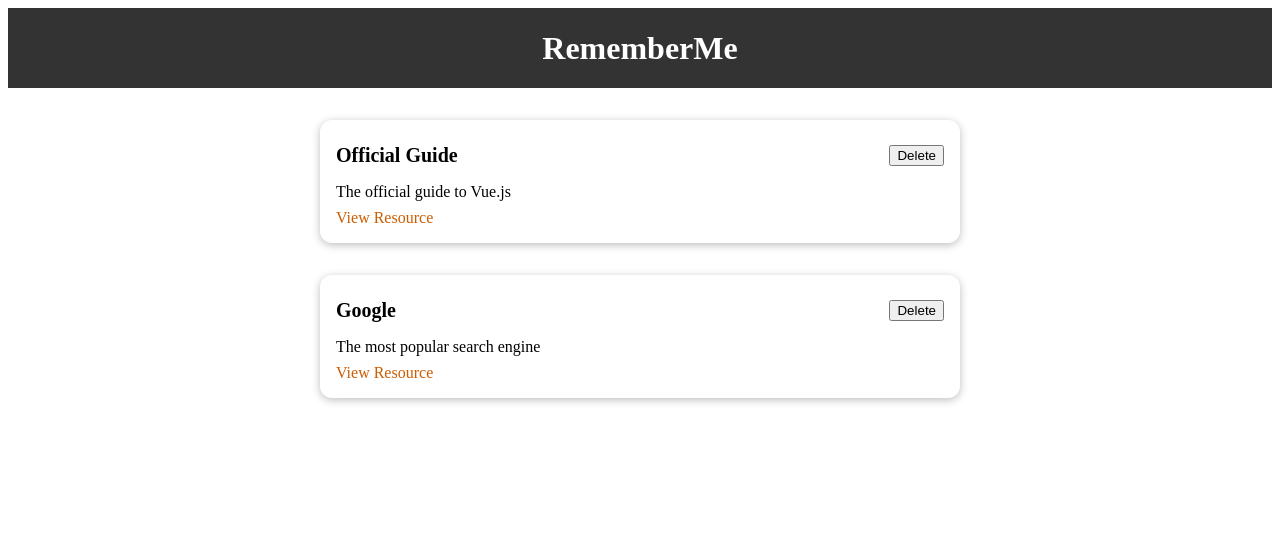
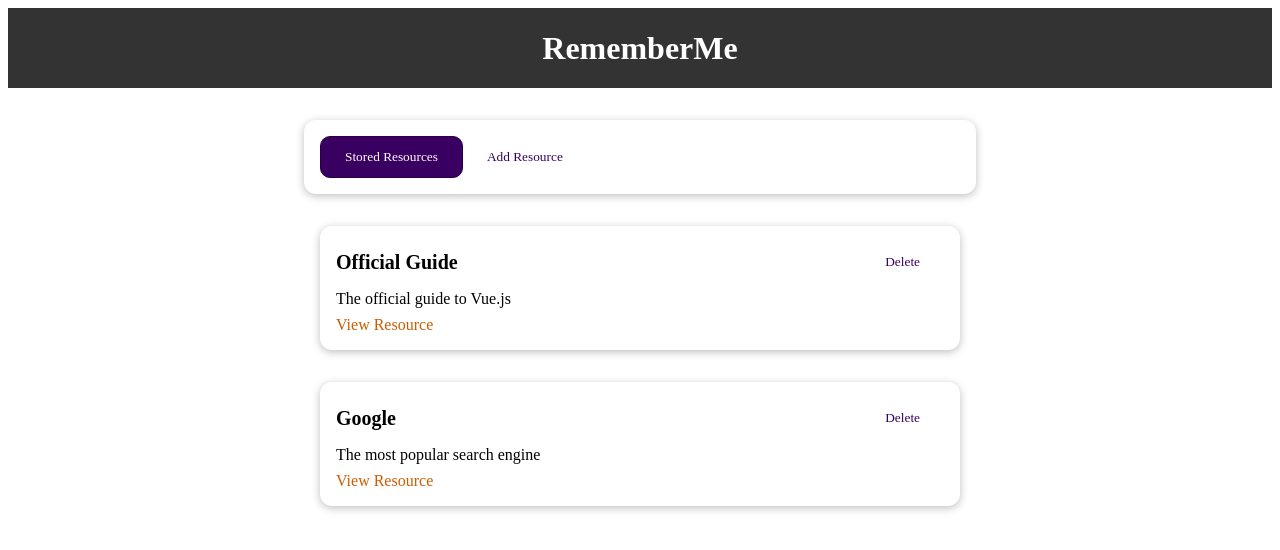
Before and after one commit to andrew0samir/manage-resources-vue, a Vue app: page / in a window 1280 px wide. Shown: the top 550 px of the page. Built offline with nearby package versions, Linux system fonts and the light colour scheme.

Commit message:
added basebutton and theresources

```diff
--- a/src/App.vue
+++ b/src/App.vue
@@ -1,32 +1,19 @@
 <template>
     <the-header title="RememberMe"></the-header>
-    <stored-resources :resources="storedResources"></stored-resources>
+    <the-resources></the-resources>
 </template>
 
 <script>
-import StoredResources from './components/learning-resources/StoredResources.vue';
 import TheHeader from './components/layouts/TheHeader.vue';
+import TheResources from './components/learning-resources/TheResources.vue';
 export default {
     components: {
-        StoredResources,
+        TheResources,
         TheHeader
     },
     data() {
         return {
-            storedResources: [
-                {
-                    id: 'official-guide',
-                    title: 'Official Guide',
-                    description: 'The official guide to Vue.js',
-                    link: 'https://vuejs.org'
-                },
-                {
-                    id: 'google',
-                    title: 'Google',
-                    description: 'The most popular search engine',
-                    link: 'https://google.com'
-                }
-            ]
+
         }
     }
 }
--- /dev/null
+++ b/src/components/learning-resources/AddResources.vue
@@ -0,0 +1,3 @@
+<template>
+    <h2>Add Resource</h2>
+</template>
--- a/src/components/learning-resources/StoredResources.vue
+++ b/src/components/learning-resources/StoredResources.vue
@@ -9,7 +9,7 @@
 import LearningResource from './LearningResource.vue';
 
 export default {
-    props: ['resources'],
+    inject: ['resources'],
     components: {
         LearningResource
     }
--- /dev/null
+++ b/src/components/learning-resources/TheResources.vue
@@ -0,0 +1,56 @@
+<template>
+    <base-card>
+        <base-button @click="setSelectedTab('stored-resources')" :mode="storedResButtonMode">Stored Resources</base-button>
+        <base-button @click="setSelectedTab('add-resources')" :mode="addResButtonMode">Add Resource</base-button>
+    </base-card>
+    <component :is="selectedTab"></component>
+</template>
+
+<script>
+import StoredResources from './StoredResources.vue';
+import AddResources from './AddResources.vue';
+
+export default {
+    components: {
+        StoredResources,
+        AddResources
+    },
+    data() {
+        return {
+            selectedTab: 'stored-resources',
+            storedResources: [
+                {
+                    id: 'official-guide',
+                    title: 'Official Guide',
+                    description: 'The official guide to Vue.js',
+                    link: 'https://vuejs.org'
+                },
+                {
+                    id: 'google',
+                    title: 'Google',
+                    description: 'The most popular search engine',
+                    link: 'https://google.com'
+                }
+            ]
+        }
+    },
+    provide() {
+        return {
+            resources: this.storedResources
+        }
+    },
+    methods: {
+        setSelectedTab(tab) {
+            this.selectedTab = tab
+        }
+    },
+    computed:{
+        storedResButtonMode(){
+            return this.selectedTab === 'stored-resources' ? null : 'flat';
+        },
+        addResButtonMode(){
+            return this.selectedTab === 'add-resources' ? null : 'flat';
+        }
+    }
+}
+</script>
--- a/src/components/learning-resources/learningResource.vue
+++ b/src/components/learning-resources/learningResource.vue
@@ -3,7 +3,7 @@
         <base-card>
             <header>
                 <h3>{{ title }}</h3>
-                <button>Delete</button>
+                <base-button mode="flat">Delete</base-button>
             </header>
             <p>{{ description }}</p>
             <nav>
--- /dev/null
+++ b/src/components/ui/BaseButton.vue
@@ -0,0 +1,40 @@
+<template>
+    <button :type="type" :class="mode">
+        <slot></slot>
+    </button>
+</template>
+
+<script>
+export default {
+    props: ['type', 'mode']
+}
+</script>
+
+<style scoped>
+button {
+    padding: 0.75rem 1.5rem;
+    font-family: inherit;
+    background-color: #3a0061;
+    border: 1px solid #290044;
+    border-radius: 10px;
+    color: white;
+    cursor: pointer;
+}
+
+button:hover,
+button:active {
+    background-color: #270041;
+    border-color: #270041;
+}
+
+.flat {
+    background-color: transparent;
+    color: #3a0061;
+    border: none;
+}
+
+.flat:hover,
+.flat:active {
+    background-color: #edd2ff;
+}
+</style>
--- a/src/main.js
+++ b/src/main.js
@@ -1,9 +1,11 @@
 
 import { createApp } from 'vue'
-import App from './App.vue'
-import BaseCard from './components/ui/BaseCard.vue'
+import App from './App.vue';
+import BaseCard from './components/ui/BaseCard.vue';
+import BaseButton from './components/ui/BaseButton.vue';
 
 const app = createApp(App);
 app.component('base-card', BaseCard);
+app.component('base-button', BaseButton);
 
 app.mount('#app');
```
